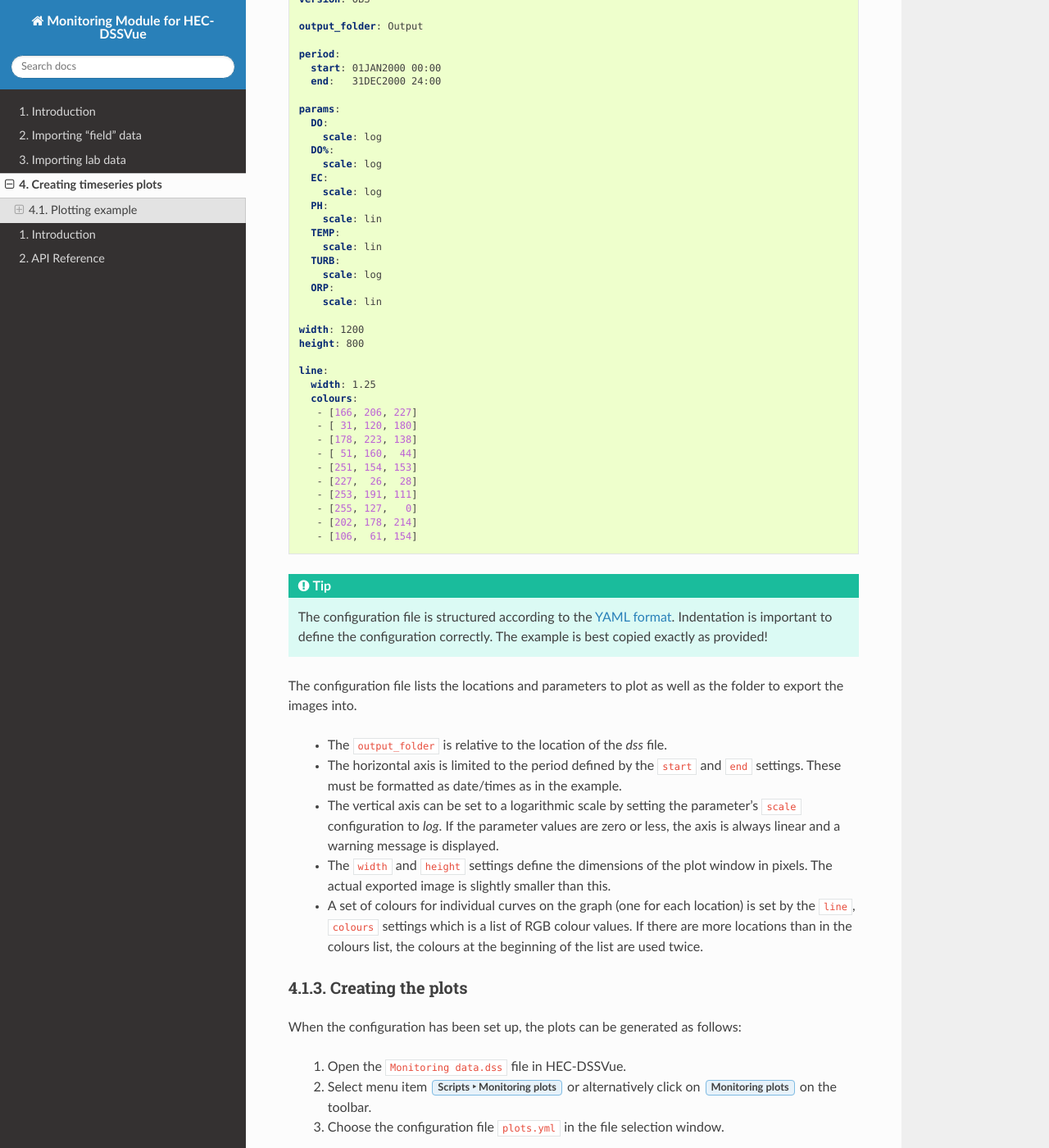
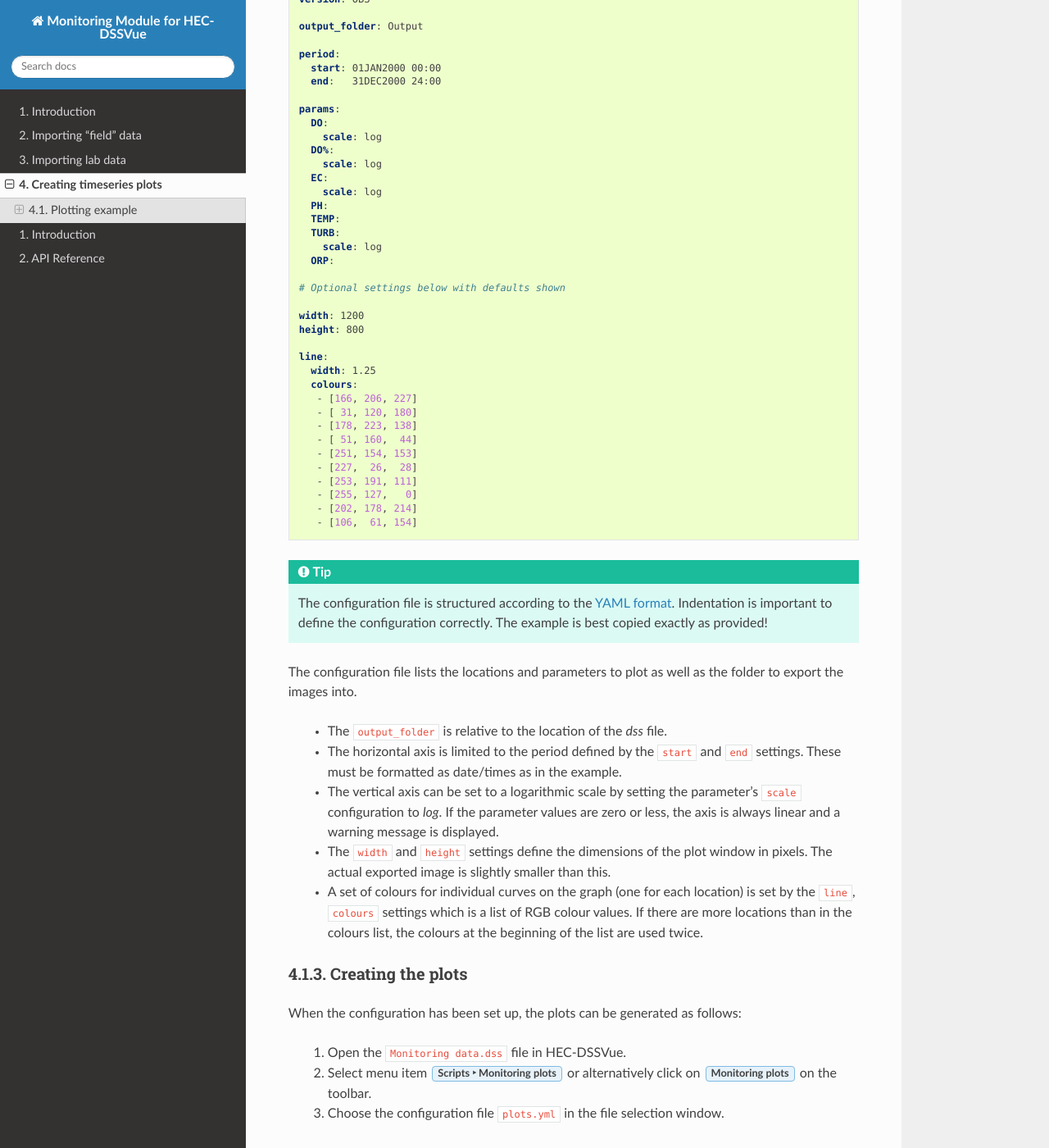
Before and after one commit to EnviroCentre/monitoring-module, a Sphinx documentation site: the page built from docs/source/timeseries_plots.rst, in a window 1280 px wide and 1400 px high, scrolled down 815 px. Shown: the whole window at 82% size. Built offline with Sphinx 7.4.7 and the Read the Docs theme 2.0.0, drawn with Linux system fonts in a browser that asks for light colours; the version number could not be read and is left out.

Commit message:
plotting doc updates

```diff
--- a/docs/source/timeseries_plots.rst
+++ b/docs/source/timeseries_plots.rst
@@ -54,13 +54,12 @@ file with the following content:
       EC:
         scale: log
       PH:
-        scale: lin
       TEMP:
-        scale: lin
       TURB:
         scale: log
       ORP:
-        scale: lin
+
+    # Optional settings below with defaults shown
 
     width: 1200
     height: 800
```
Also changed, not shown: other parts of docs/source/timeseries_plots.rst (+1 -1 lines).
